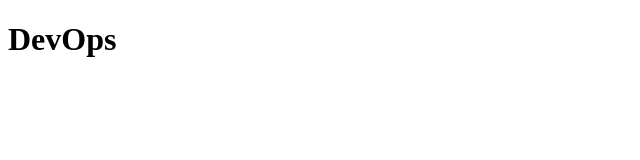
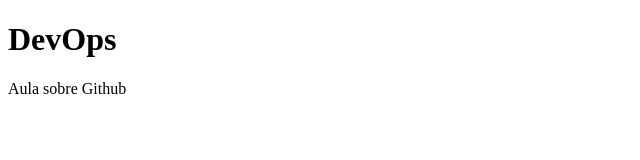
Before and after one commit to hsxflowers/devopsRepository, a plain HTML site: page index.html in a window 1280 px wide. Shown: the whole page, without its empty margins (0-640 px from the left). Drawn offline with Linux system fonts and the light colour scheme.

Commit message:
Subindo alteração no index p

```diff
--- a/index.html
+++ b/index.html
@@ -8,5 +8,6 @@
 </head>
 <body>
     <h1>DevOps</h1>
+    <p>Aula sobre Github</p>
 </body>
 </html>
```
